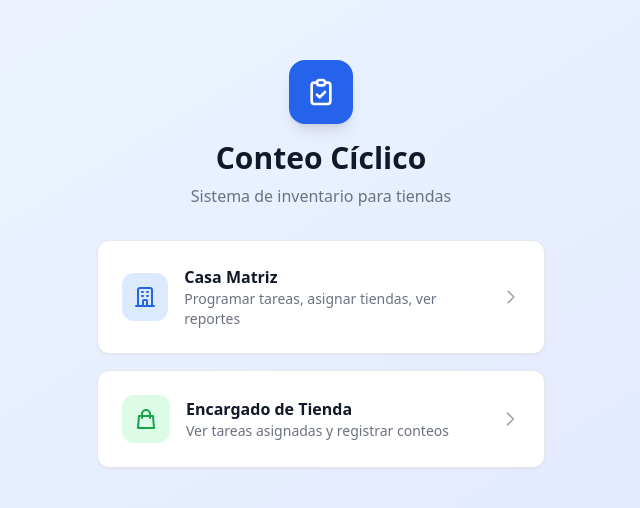
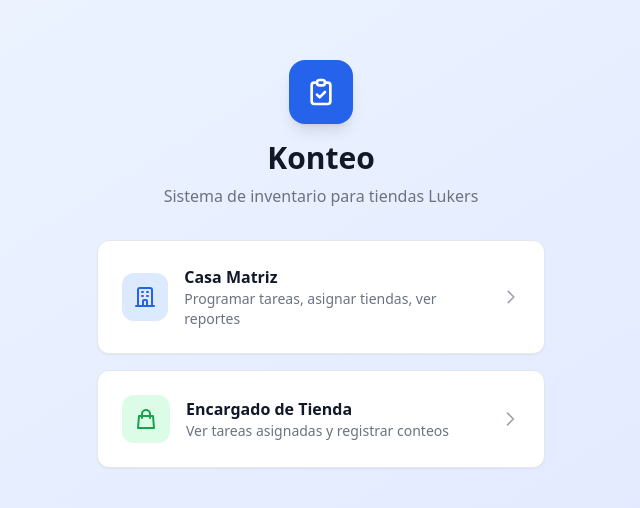
Before and after one commit to javierpad-ship-it/Pivot, a Next.js app: page / in a window 1280 px wide. Shown: the part 136-644 px from the top of the page, without its empty margins (319-959 px from the left). Built offline with nearby package versions, Linux system fonts and the light colour scheme.

Commit message:
Rename app to Konteo
https://claude.ai/code/session_01QkZ5E214kFvRsFri4mKRbo

```diff
--- a/package.json
+++ b/package.json
@@ -1,5 +1,5 @@
 {
-  "name": "inventory-cycle-counting",
+  "name": "konteo",
   "version": "0.1.0",
   "private": true,
   "scripts": {
--- a/src/app/api/reports/export/route.ts
+++ b/src/app/api/reports/export/route.ts
@@ -15,7 +15,7 @@ export async function GET(req: NextRequest) {
   return new Response(csv, {
     headers: {
       "Content-Type": "text/csv",
-      "Content-Disposition": `attachment; filename="conteo-ciclico-${date}.csv"`,
+      "Content-Disposition": `attachment; filename="konteo-${date}.csv"`,
     },
   });
 }
--- a/src/app/hq/layout.tsx
+++ b/src/app/hq/layout.tsx
@@ -61,7 +61,7 @@ export default function HQLayout({ children }: { children: React.ReactNode }) {
             </svg>
           </div>
           <div>
-            <p className="text-sm font-semibold text-gray-900">Conteo Cíclico</p>
+            <p className="text-sm font-semibold text-gray-900">Konteo</p>
             <p className="text-xs text-gray-500">Casa Matriz</p>
           </div>
         </div>
--- a/src/app/layout.tsx
+++ b/src/app/layout.tsx
@@ -2,8 +2,8 @@ import type { Metadata, Viewport } from "next";
 import "./globals.css";
 
 export const metadata: Metadata = {
-  title: "Inventory Cycle Counting",
-  description: "Retail inventory cycle counting management system",
+  title: "Konteo",
+  description: "Sistema de conteo cíclico de inventario para tiendas Lukers",
 };
 
 export const viewport: Viewport = {
@@ -14,7 +14,7 @@ export const viewport: Viewport = {
 
 export default function RootLayout({ children }: { children: React.ReactNode }) {
   return (
-    <html lang="en">
+    <html lang="es">
       <body className="bg-gray-50 text-gray-900 antialiased">{children}</body>
     </html>
   );
--- a/src/app/page.tsx
+++ b/src/app/page.tsx
@@ -11,8 +11,8 @@ export default function Home() {
                 d="M9 5H7a2 2 0 00-2 2v12a2 2 0 002 2h10a2 2 0 002-2V7a2 2 0 00-2-2h-2M9 5a2 2 0 002 2h2a2 2 0 002-2M9 5a2 2 0 012-2h2a2 2 0 012 2m-6 9l2 2 4-4" />
             </svg>
           </div>
-          <h1 className="text-3xl font-bold text-gray-900">Conteo Cíclico</h1>
-          <p className="text-gray-500 mt-2">Sistema de inventario para tiendas</p>
+          <h1 className="text-3xl font-bold text-gray-900">Konteo</h1>
+          <p className="text-gray-500 mt-2">Sistema de inventario para tiendas Lukers</p>
         </div>
 
         <div className="grid gap-4">
```
